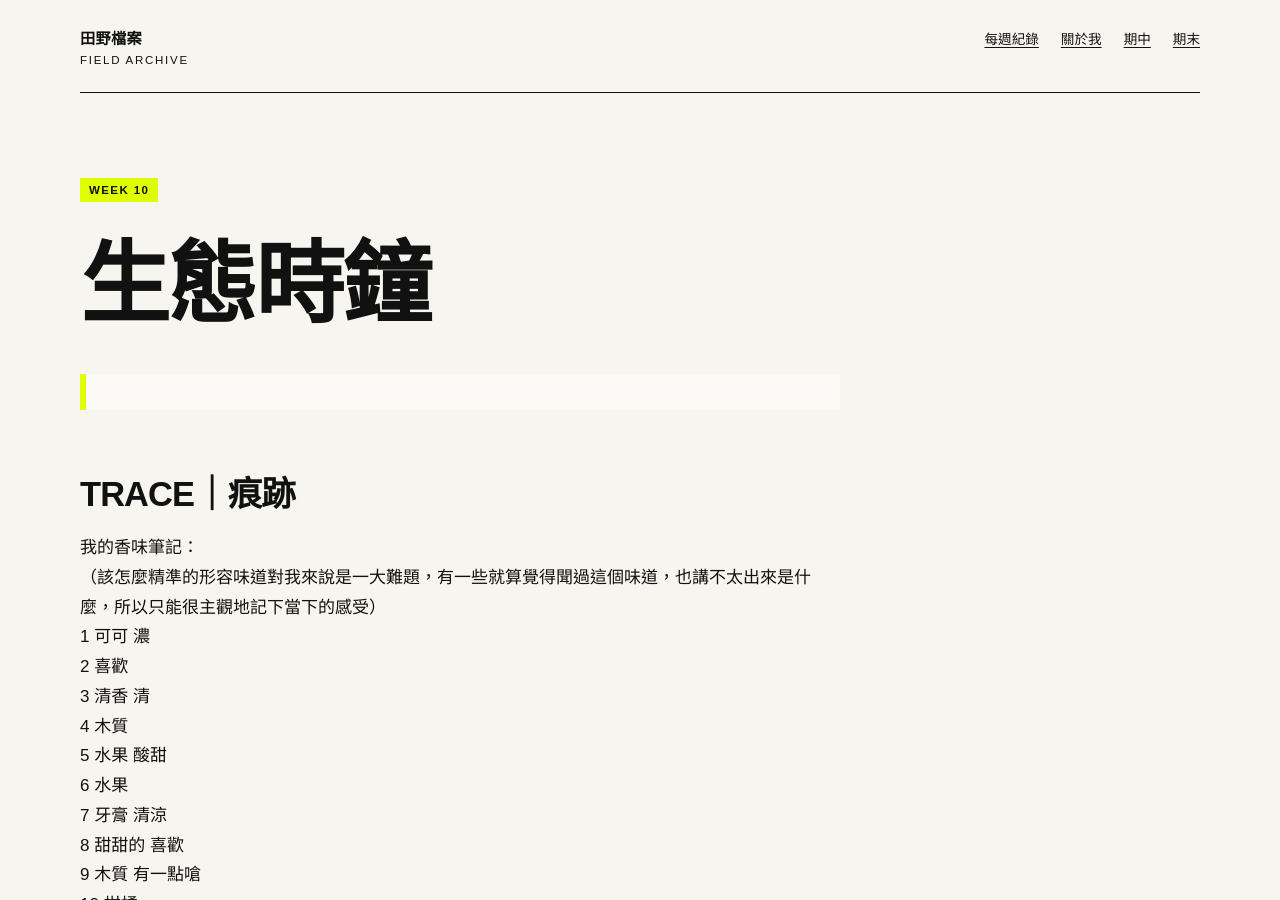
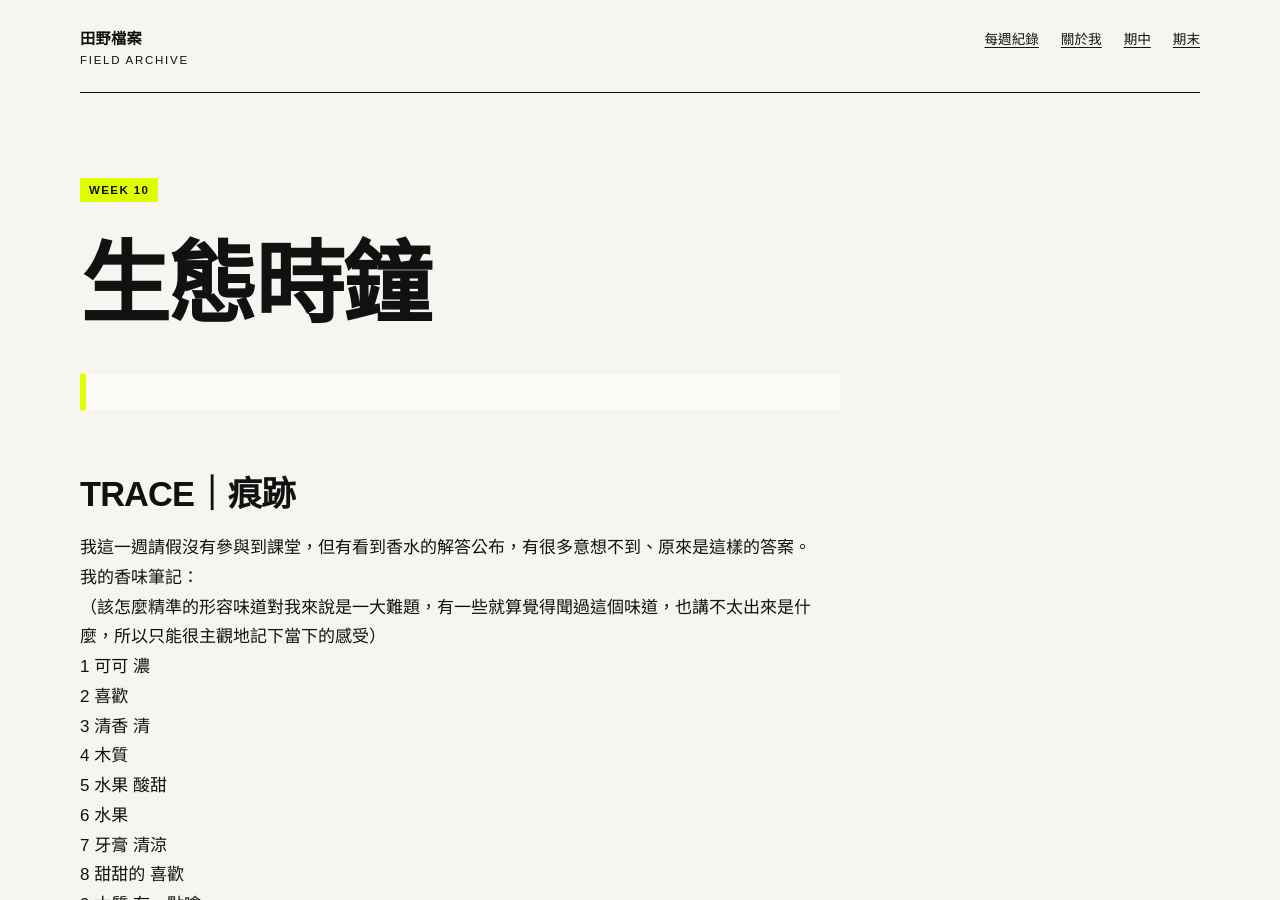
Before and after one commit to liki1928/fieldworkarchive, a Jekyll site: the page built from weeks/week-10.md, in a window 1280 px wide and 900 px high. Built offline with Jekyll 4.4.1, drawn with Linux system fonts in a browser that asks for light colours.

Commit message:
Update week-10.md

```diff
--- a/weeks/week-10.md
+++ b/weeks/week-10.md
@@ -11,6 +11,7 @@ permalink: /weeks/week-10/
 
 ## TRACE｜痕跡
 <!-- 放入 1–3 張圖片，並為每張圖片寫下具體說明：何時、何地、發生了什麼，以及為什麼留下它。 -->
+我這一週請假沒有參與到課堂，但有看到香水的解答公布，有很多意想不到、原來是這樣的答案。<br>
 我的香味筆記：<br>（該怎麼精準的形容味道對我來說是一大難題，有一些就算覺得聞過這個味道，也講不太出來是什麼，所以只能很主觀地記下當下的感受）<br>
 1 可可 濃<br>
 2 喜歡<br>
```
